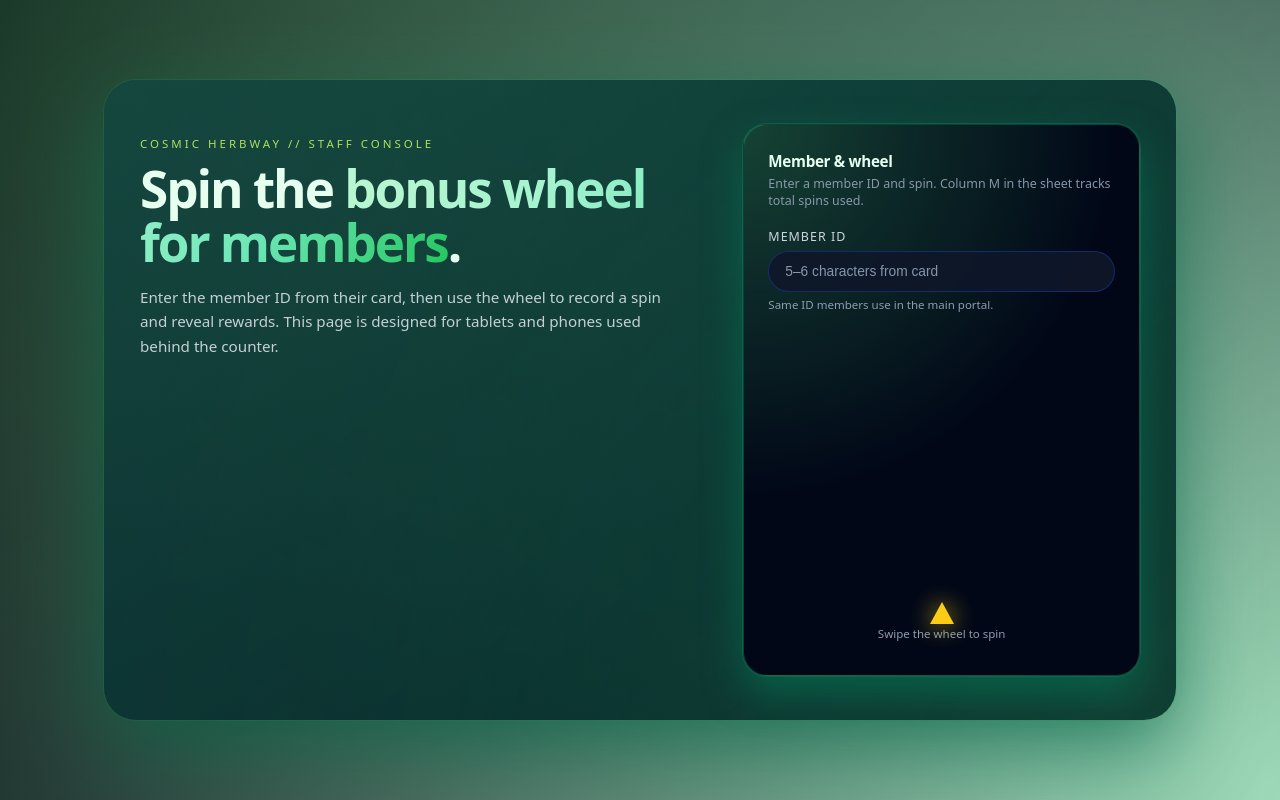
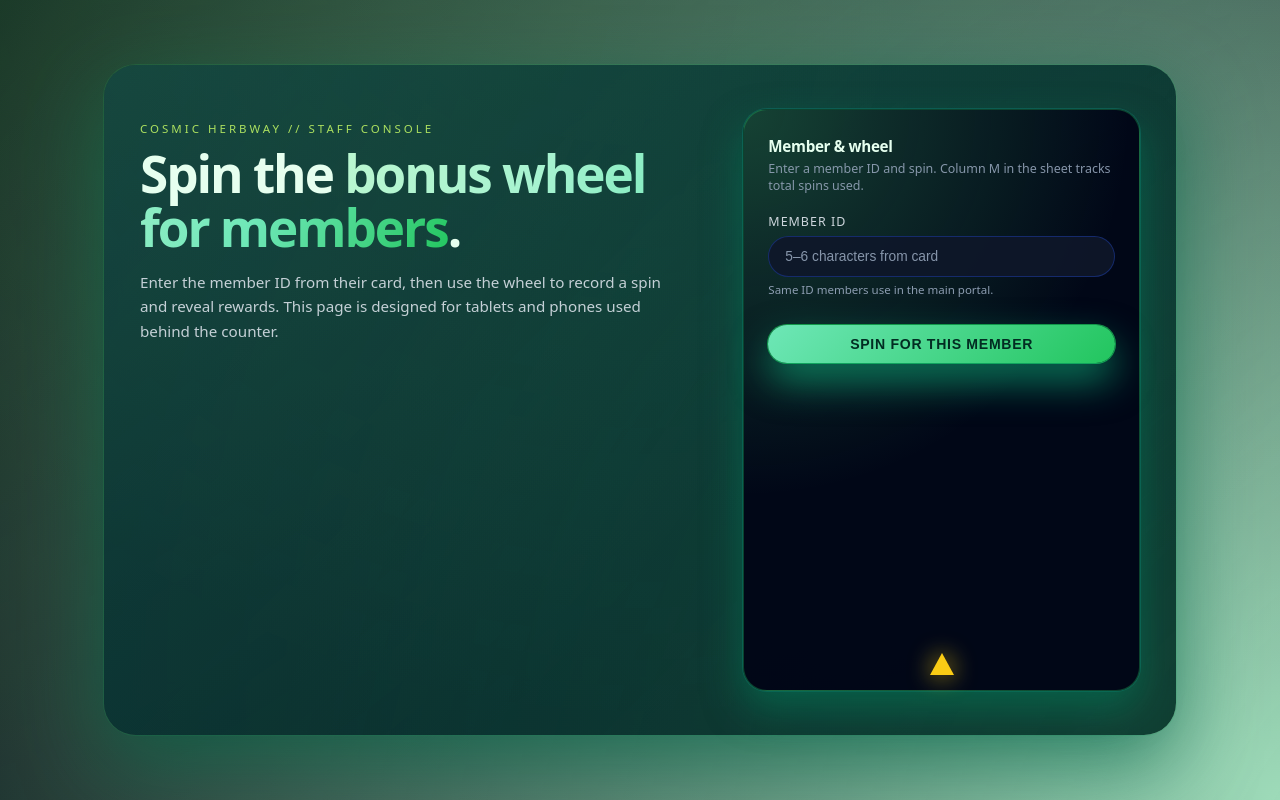
Before and after one commit to mikitatrayan-web/club-members-portal, a Next.js app: page /wheel in a window 1280 px wide. Built offline with nearby package versions, Linux system fonts and the light colour scheme.

Commit message:
button back

```diff
--- a/app/wheel/Wheel.tsx
+++ b/app/wheel/Wheel.tsx
@@ -7,18 +7,15 @@ type WheelProps = {
   activeIndex: number | null;
   spinning: boolean;
   onSpinComplete?: () => void;
-  onSpinGesture?: () => void;
-  canSpin?: boolean;
 };
 
 type SpinWheelInstance = InstanceType<typeof import("spin-wheel").Wheel>;
 
-export function Wheel({ activeIndex, spinning, onSpinComplete, onSpinGesture, canSpin }: WheelProps) {
+export function Wheel({ activeIndex, spinning, onSpinComplete }: WheelProps) {
   const containerRef = useRef<HTMLDivElement | null>(null);
   const wheelRef = useRef<SpinWheelInstance | null>(null);
   const easingRef = useRef<((n: number) => number) | null>(null);
   const lastIndexRef = useRef<number | null>(null);
-  const dragStartRef = useRef<{ x: number; y: number } | null>(null);
 
   useEffect(() => {
     let mounted = true;
@@ -87,41 +84,9 @@ export function Wheel({ activeIndex, spinning, onSpinComplete, onSpinGesture, ca
     }
   }, [activeIndex, onSpinComplete]);
 
-  const handlePointerDown = (e: React.PointerEvent<HTMLDivElement>) => {
-    if (!canSpin) return;
-    dragStartRef.current = { x: e.clientX, y: e.clientY };
-    e.currentTarget.setPointerCapture(e.pointerId);
-  };
-
-  const handlePointerUp = (e: React.PointerEvent<HTMLDivElement>) => {
-    if (!dragStartRef.current || !canSpin) return;
-    const dx = e.clientX - dragStartRef.current.x;
-    const dy = e.clientY - dragStartRef.current.y;
-    dragStartRef.current = null;
-    const dist = Math.sqrt(dx * dx + dy * dy);
-    if (dist > 50 && onSpinGesture) {
-      onSpinGesture();
-    }
-  };
-
-  const handlePointerCancel = () => {
-    dragStartRef.current = null;
-  };
-
   return (
     <div
-      onPointerDown={handlePointerDown}
-      onPointerUp={handlePointerUp}
-      onPointerCancel={handlePointerCancel}
-      style={{
-        position: "relative",
-        width: 280,
-        height: 280,
-        margin: "0 auto",
-        cursor: canSpin ? "grab" : "default",
-        touchAction: "none",
-        userSelect: "none"
-      }}
+      style={{ position: "relative", width: 280, height: 280, margin: "0 auto" }}
     >
       <div
         style={{
--- a/app/wheel/page.tsx
+++ b/app/wheel/page.tsx
@@ -1,6 +1,6 @@
 "use client";
 
-import { useState } from "react";
+import { FormEvent, useState } from "react";
 import { Wheel } from "./Wheel";
 import { wheelSegments } from "./config";
 
@@ -105,7 +105,13 @@ export default function WheelPage() {
               </p>
             </header>
 
-            <div style={{ marginTop: "1.2rem" }}>
+            <form
+              onSubmit={(event: FormEvent) => {
+                event.preventDefault();
+                handleSpin();
+              }}
+              style={{ marginTop: "1.2rem" }}
+            >
               <label htmlFor="wheel-member-id" className="field-label">
                 Member ID
               </label>
@@ -125,22 +131,24 @@ export default function WheelPage() {
               </p>
 
               {memberError && <p className="banner-error">{memberError}</p>}
-            </div>
+
+              <button
+                type="submit"
+                className="primary-button"
+                disabled={spinning}
+              >
+                <span className="primary-button-label">
+                  {spinning ? "Spinning..." : "Spin for this member"}
+                </span>
+              </button>
+            </form>
 
             <div style={{ marginTop: "1.5rem" }}>
               <Wheel
                 activeIndex={activeIndex}
                 spinning={spinning}
                 onSpinComplete={() => setSpinning(false)}
-                onSpinGesture={handleSpin}
-                canSpin={!spinning}
               />
-              <p
-                className="field-hint"
-                style={{ textAlign: "center", marginTop: "0.6rem" }}
-              >
-                {spinning ? "Spinning…" : "Swipe the wheel to spin"}
-              </p>
 
               {spinError && (
                 <p className="banner-error" style={{ marginTop: "0.9rem" }}>
```
